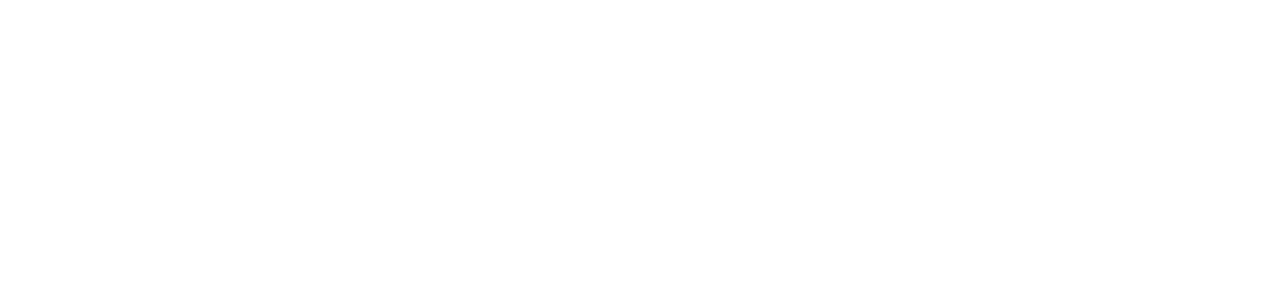
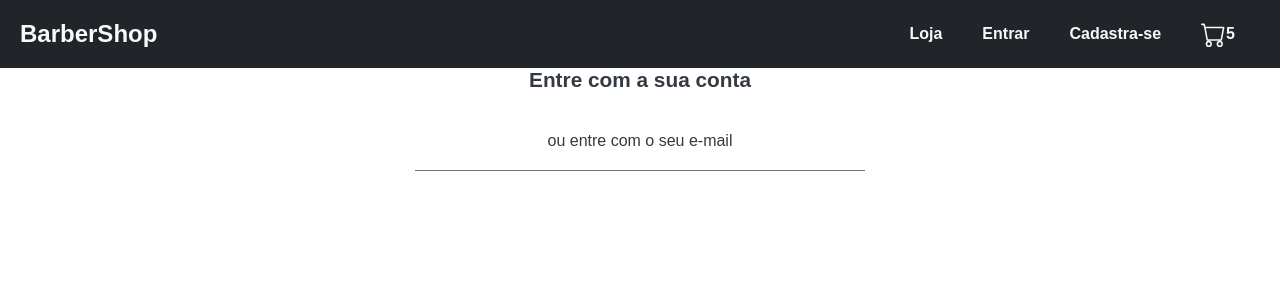
Before and after one commit to alex01sander/barbearia-ecommerce, a React (Create React App) app: page /login in a window 1280 px wide. Before the commit this address had no page. Shown: the top 300 px of the page. Built offline with nearby package versions, Linux system fonts and the light colour scheme.

Commit message:
feat: add navigate and login page

```diff
--- a/src/App.tsx
+++ b/src/App.tsx
@@ -3,12 +3,14 @@ import './App.css'
 import { BrowserRouter, Routes, Route } from 'react-router-dom'
 import HomePage from './pages/home/home.pages'
 import ShopPages from './pages/shop/shop.pages'
+import LoginPage from './pages/login/login.pages'
 function App () {
   return (
     <BrowserRouter>
       <Routes>
         <Route path='/' element={<HomePage/>}/>
         <Route path='/shop' element={<ShopPages/>}/>
+        <Route path='/login' element={<LoginPage/>}/>
       </Routes>
 
     </BrowserRouter>
--- a/src/components/header/header.components.tsx
+++ b/src/components/header/header.components.tsx
@@ -1,12 +1,27 @@
 import { HeaderContainer, HeaderItem, HeaderItems, HeaderTile } from './header.styles'
 import { BsCart } from 'react-icons/bs'
+import { useNavigate } from 'react-router-dom'
 const HeaderComponents = () => {
+  const navigate = useNavigate()
+
+  const handleHomeClick = () => {
+    navigate('/')
+  }
+
+  const handleShopClick = () => {
+    navigate('/shop')
+  }
+
+  const handleLoginClick = () => {
+    navigate('/login')
+  }
+
   return (
     <HeaderContainer>
-        <HeaderTile>BarberShop</HeaderTile>
+        <HeaderTile onClick={handleHomeClick}>BarberShop</HeaderTile>
         <HeaderItems>
-            <HeaderItem>Loja</HeaderItem>
-            <HeaderItem>Entrar</HeaderItem>
+            <HeaderItem onClick={handleShopClick}>Loja</HeaderItem>
+            <HeaderItem onClick={handleLoginClick}>Entrar</HeaderItem>
             <HeaderItem>Cadastra-se</HeaderItem>
             <HeaderItem><BsCart size={25} margin-left={10}/> 5 </HeaderItem>
 
--- /dev/null
+++ b/src/pages/login/login.pages.tsx
@@ -0,0 +1,30 @@
+import HeaderComponents from '../../components/header/header.components'
+import { LoginContainer, LoginContent, LoginHeadline, LoginInputContainer, LoginSubtitle } from './loginPages.styles'
+
+const LoginPage = () => {
+  return (
+        <>
+        <HeaderComponents/>
+            <LoginContainer>
+                <LoginContent>
+                <LoginHeadline>Entre com a sua conta</LoginHeadline>
+
+                    {/* buttom */}
+
+                    <LoginSubtitle>ou entre com o seu e-mail</LoginSubtitle>
+
+                    <LoginInputContainer>
+                        {/* input */}
+                    </LoginInputContainer>
+                    <LoginInputContainer>
+                        {/* input */}
+                    </LoginInputContainer>
+
+                    {/* buttom */}
+                </LoginContent>
+            </LoginContainer>
+        </>
+  )
+}
+
+export default LoginPage
--- /dev/null
+++ b/src/pages/login/loginPages.styles.ts
@@ -0,0 +1,43 @@
+import styled from 'styled-components'
+import Colors from '../../themes/themes'
+
+export const LoginContainer = styled.div`
+  height: 100%;
+  display: flex;
+  align-items: center;
+  justify-content: center;
+`
+
+export const LoginHeadline = styled.p`
+  font-weight: 600;
+  font-size: 1.3rem;
+  margin-bottom: 20px;
+  color: ${Colors.text.dark};
+`
+
+export const LoginContent = styled.div`
+  display: flex;
+  flex-direction: column;
+  align-items: center;
+  width: 450px;
+`
+
+export const LoginSubtitle = styled.p`
+  color: ${Colors.text.dark};
+  padding-bottom: 20px;
+  border-bottom: 1px solid #6c757d;
+  width: 100%;
+  margin-top: 20px;
+  text-align: center;
+  font-weight: 500;
+  margin-bottom: 20px;
+`
+
+export const LoginInputContainer = styled.div`
+  width: 100%;
+  margin-bottom: 20px;
+  p:nth-child(1) {
+    font-weight: 600;
+    margin-bottom: 5px;
+  }
+`
--- a/src/pages/shop/shop.pages.tsx
+++ b/src/pages/shop/shop.pages.tsx
@@ -1,9 +1,13 @@
 import React from 'react'
 import Catergories from '../../components/categories/categories.components'
+import HeaderComponents from '../../components/header/header.components'
 
 const ShopPages = () => {
   return (
+    <>
+    <HeaderComponents/>
     <Catergories/>
+    </>
   )
 }
 
```
Also changed, not shown: 1 other file (tests, documents, lock files or other folders).
